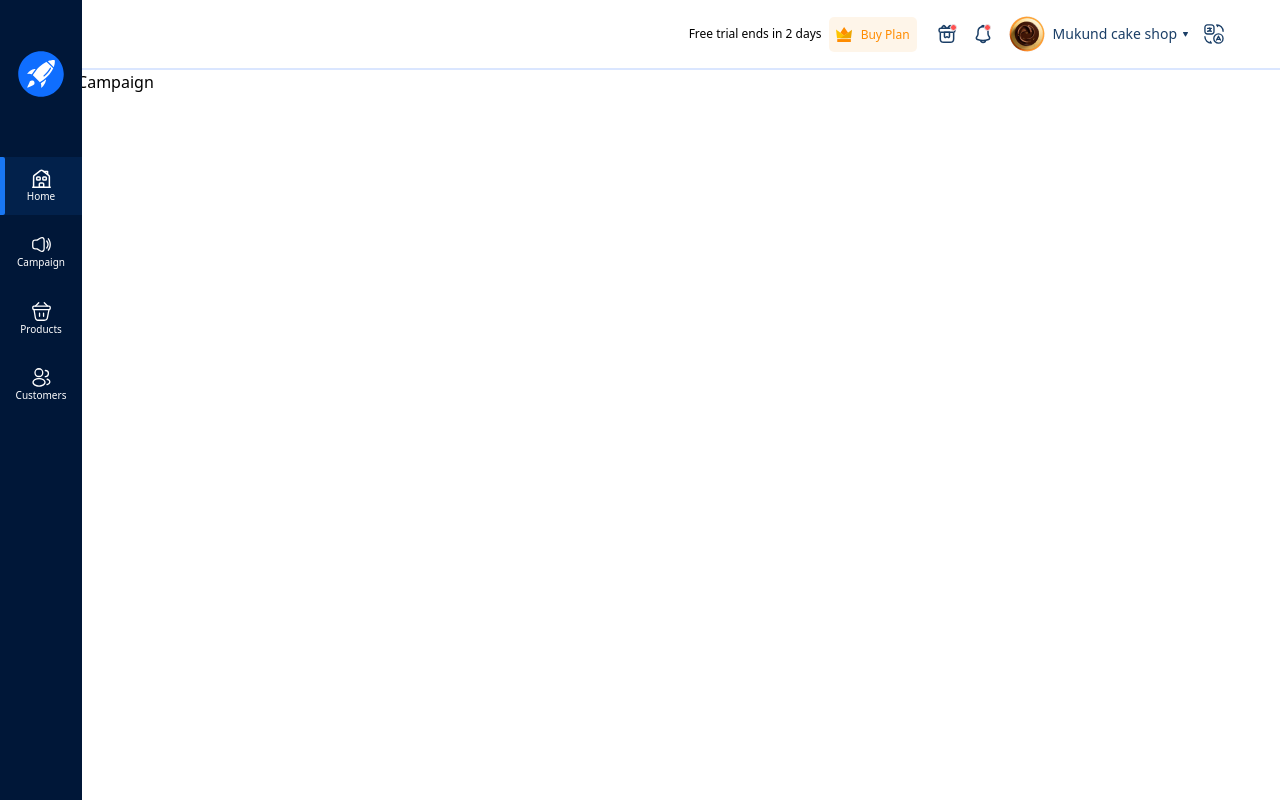
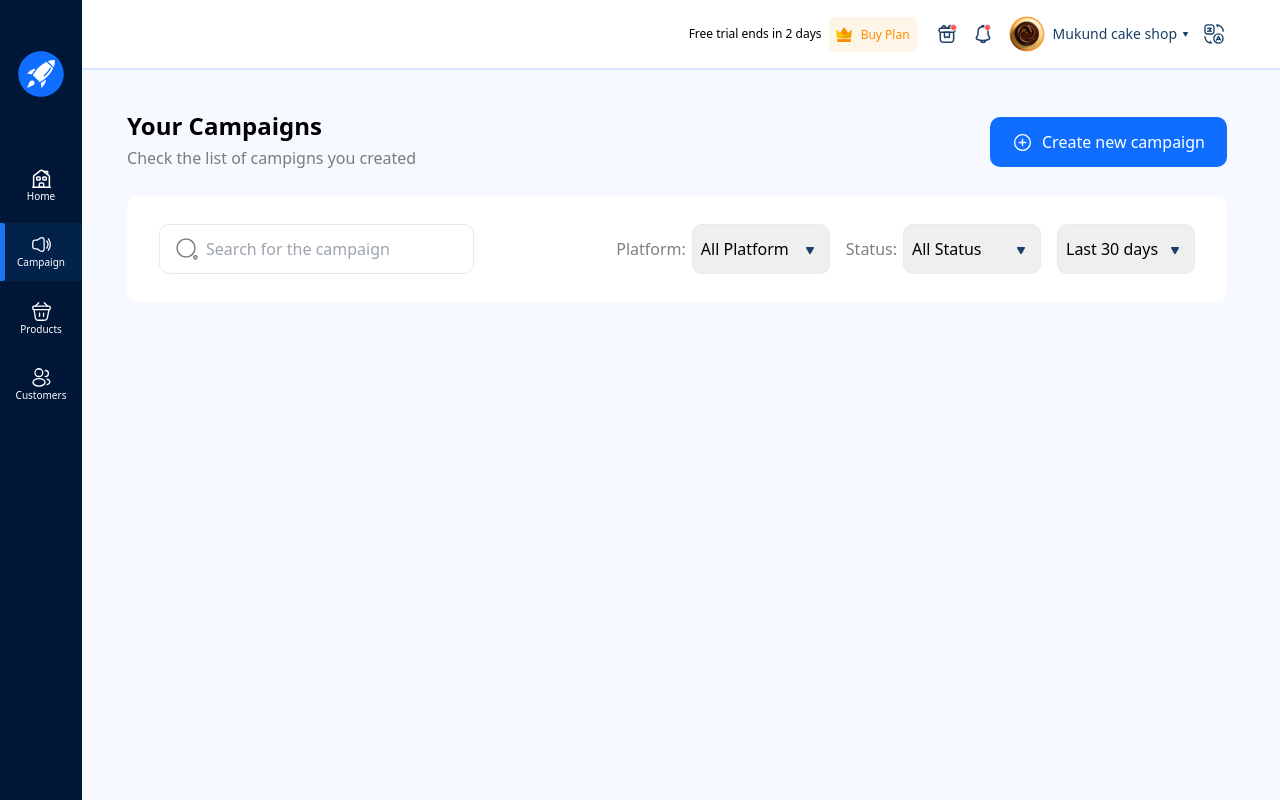
Before and after one commit to tirlochanarora16/zocket_assignment, a Next.js app: page / in a window 1280 px wide. Built offline with nearby package versions, Linux system fonts and the light colour scheme.

Commit message:
added the top part for the table

```diff
--- a/components/Campaign/Campaign.tsx
+++ b/components/Campaign/Campaign.tsx
@@ -1,7 +1,99 @@
 import React from "react";
+import Image from "next/image";
+import { IoAddCircleOutline } from "react-icons/io5";
+
+import arrow from "../../public/svg/arrow.svg";
+
+import search from "../../public/svg/search.svg";
+
+interface SelectProps {
+  title: string;
+  options: string[];
+  showTitle?: boolean;
+}
+
+const Select: React.FC<SelectProps> = ({
+  title,
+  options,
+  showTitle = true,
+}) => {
+  return (
+    <div className="flex items-center relative">
+      <div className="absolute top-1/2 -translate-y-1/2 right-4 z-10">
+        <Image src={arrow} alt="arrow icon" width={8} height={8} />
+      </div>
+      {showTitle && (
+        <p className="text-black/50 text-[16px] leading-8 mr-1.5">{title}:</p>
+      )}
+      <select className="w-[138px] h-[50px] rounded-[10px] border-[1.5px] border-[#E9E9E9] focus:outline-none px-2 appearance-none relative">
+        {title !== "days" && (
+          <option
+            className="text-[16px] leading-8"
+            value={`all ${title.toLowerCase()}`}
+          >
+            All {title}
+          </option>
+        )}
+        {options.map((item, index) => (
+          <option value={item.toLowerCase()} key={index}>
+            {item}
+          </option>
+        ))}
+      </select>
+    </div>
+  );
+};
 
 const Campaign = () => {
-  return <div>Campaign</div>;
+  return (
+    <div className="bg-[#F6F9FF] h-[calc(100vh-70px)] pl-[50px] pr-[53px] pt-10">
+      <div className="flex items-center justify-between">
+        <div>
+          <h1 className="font-bold text-2xl">Your Campaigns</h1>
+          <p className="text-black/50 text-[16px] leading-8">
+            Check the list of campigns you created
+          </p>
+        </div>
+        <div className="w-[237px] h-[50px] flex items-center">
+          <button
+            type="button"
+            className="flex bg-[#0F6EFF] rounded-[10px] w-full h-full items-center justify-center"
+          >
+            <IoAddCircleOutline className="w-[21px] h-[21px] text-white mr-[9px]" />
+            <p className="font-[500] text-[16px] leading-5 text-white">
+              Create new campaign
+            </p>
+          </button>
+        </div>
+      </div>
+
+      <div className="bg-white px-8 py-7 rounded-[10px] mt-[22px] flex justify-between">
+        <div className="relative">
+          <div className="w-6 h-6 absolute top-1/2 -translate-y-1/2 left-4">
+            <Image src={search} alt="search icon" />
+          </div>
+          <input
+            type="text"
+            placeholder="Search for the campaign"
+            className="text-black/50 text-[16px] leading-8 border-[1.5px] border-[#E9E9E9] rounded-[10px] py-2 focus:outline-none pl-[46px] pr-2 w-[315px] h-[50px]"
+          />
+        </div>
+
+        <div className="flex items-center gap-4">
+          <Select
+            title="Platform"
+            options={["Google", "Facebook", "Instagram"]}
+          />
+          <Select title="Status" options={["Live", "Paused", "Exhausted"]} />
+          <Select
+            title="days"
+            options={["Last 30 days", "Last 15 days", "Last 7 days"]}
+            showTitle={false}
+          />
+        </div>
+      </div>
+    </div>
+  );
 };
 
 export default Campaign;
--- a/components/SideMenu/SideMenu.tsx
+++ b/components/SideMenu/SideMenu.tsx
@@ -6,7 +6,7 @@ import { menuItems } from "./menuItems";
 import MenuItem from "./MenuItem";
 
 const SideMenu = () => {
-  const [activeItem, setActiveItem] = useState("Home");
+  const [activeItem, setActiveItem] = useState("Campaign");
 
   return (
     <div className="w-[82px] bg-[#001738] h-screen fixed">
--- a/package.json
+++ b/package.json
@@ -11,7 +11,8 @@
   "dependencies": {
     "next": "12.3.1",
     "react": "18.2.0",
-    "react-dom": "18.2.0"
+    "react-dom": "18.2.0",
+    "react-icons": "^4.4.0"
   },
   "devDependencies": {
     "@types/node": "18.7.23",
```
Also changed, not shown: public/svg/search.svg (added), 1 other file (tests, documents, lock files or other folders).
